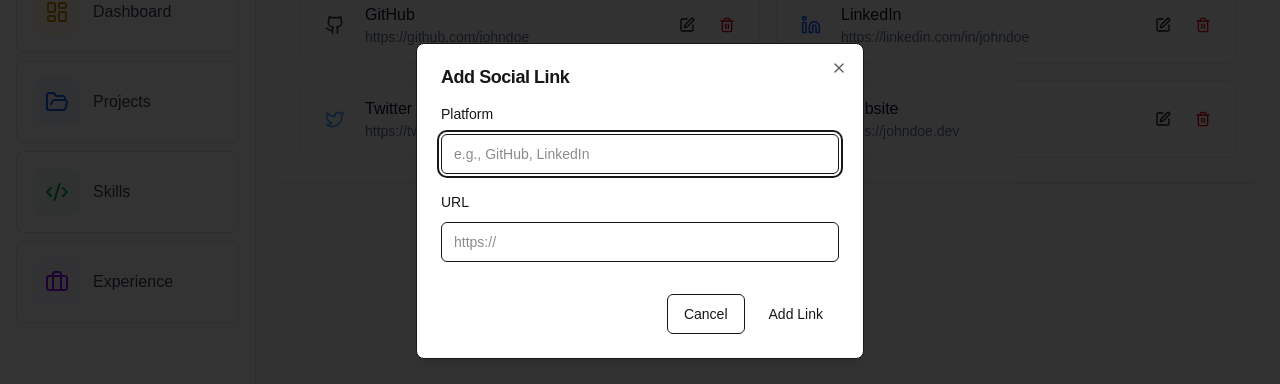
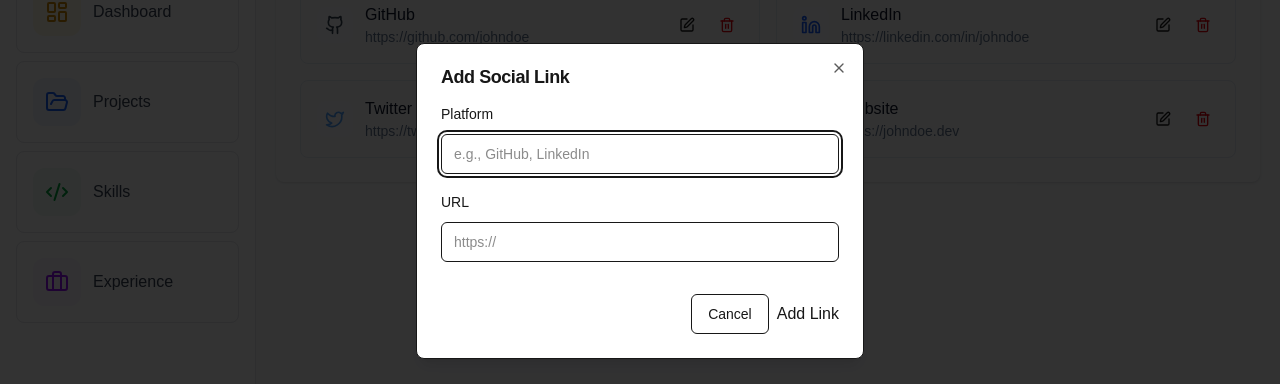
Before and after one commit to JoshuaOzibo/Portfolio-webapp, a Next.js app: page /skills in a window 1280 px wide. Both pictures are taken after a click on the button "Add Link". Shown: the part 199-583 px from the top of the page. Built offline with nearby package versions, Linux system fonts and the light colour scheme.

Commit message:
Add form submission handling in Skills component: implement submitSkillsData function and wrap the add link button in a form for better user interaction.

```diff
--- a/src/app/skills/page.tsx
+++ b/src/app/skills/page.tsx
@@ -51,6 +51,10 @@ const page = () => {
       color: "text-green-600",
     },
   ]);
+
+  const submitSkillsData = () => {
+
+  }
   return (
     <Card className="border-0 w-full shadow-sm">
         <CardHeader className="flex flex-row items-center justify-between">
@@ -66,6 +70,7 @@ const page = () => {
               <DialogHeader>
                 <DialogTitle>Add Social Link</DialogTitle>
               </DialogHeader>
+              <form onSubmit={() => submitSkillsData}>
               <div className="space-y-4">
                 <div>
                   <Label htmlFor="platform">Platform</Label>
@@ -86,11 +91,12 @@ const page = () => {
                   >
                     Cancel
                   </Button>
-                  <Button onClick={() => setIsAddingLink(false)}>
+                  <button type="submit">
                     Add Link
-                  </Button>
+                  </button>
                 </div>
               </div>
+              </form>
             </DialogContent>
           </Dialog>
         </CardHeader>
```
